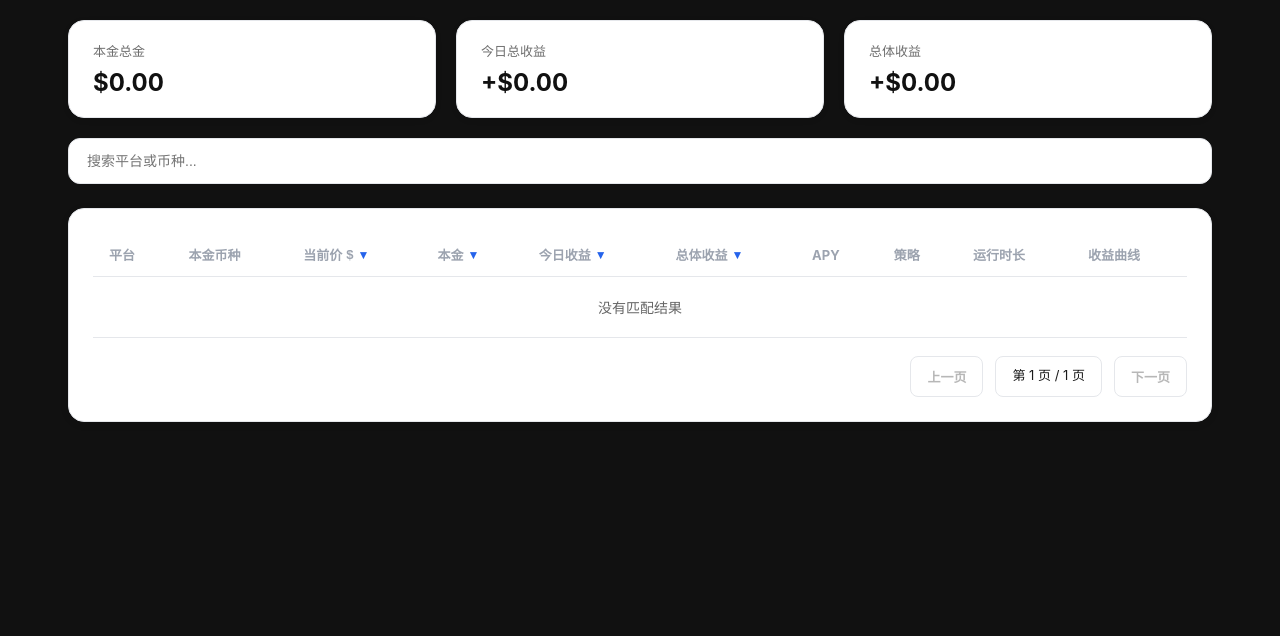
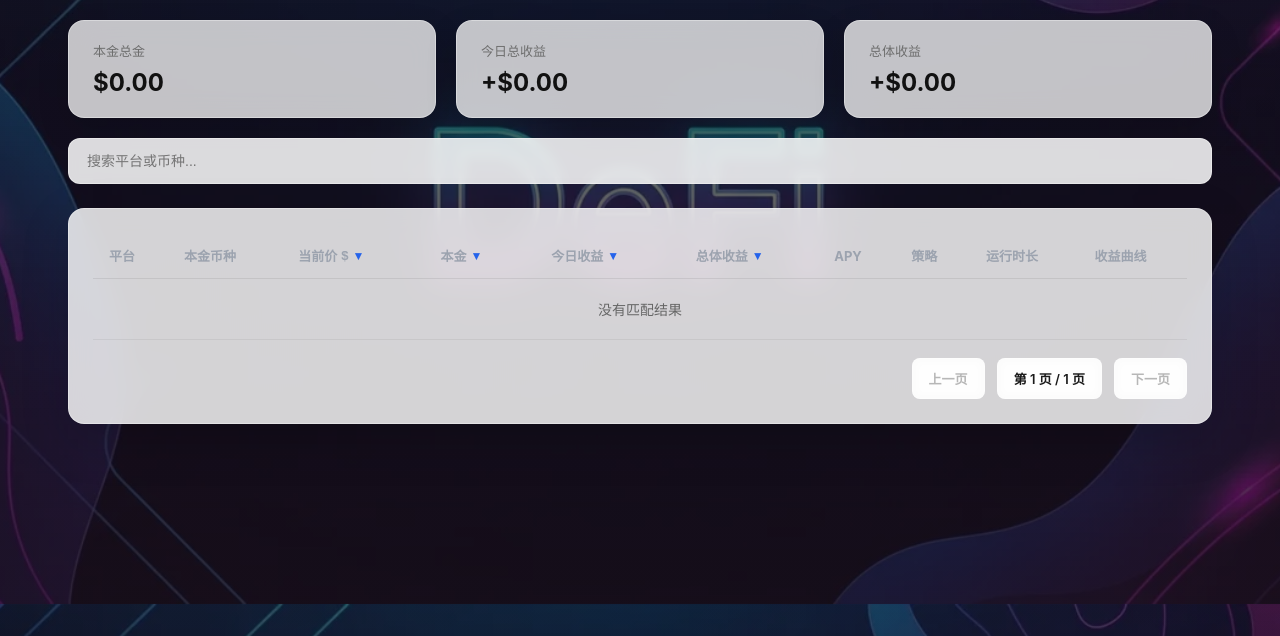
Before and after one commit to Tokennove/front, a website: page index.html in a window 1280 px wide. Shown: the part 196-832 px from the top of the page. Drawn offline with Linux system fonts and the light colour scheme; no server answers.

Commit message:
添加背景图 以及修改背景样式

```diff
--- a/assets/styles.css
+++ b/assets/styles.css
@@ -1,7 +1,6 @@
 :root {
     /* Background */
-    --bg: #111111; /* Uniswap 背景不是纯白，是淡灰 */
-    --panel: #ffffff;
+    --bg: #111111;
 
     /* Typography */
     --text: #1a1a1a;
@@ -11,18 +10,20 @@
     --muted: #9ca3af;
 
     /* Branding / Accent */
-    --primary: #ff007a; /* Uniswap 品牌粉 */
-    --accent: #16a34a; /* 涨幅绿色（柔和） */
+    --primary: #ff007a;
+    --accent: #16a34a;
     --accent-glow: rgba(22, 163, 74, 0.15);
 
-    --red: #dc2626; /* 跌幅红色 */
+    --red: #dc2626;
     --purple: #a855f7;
     --purple-glow: rgba(168, 85, 247, 0.2);
 
-    /* Borders / Card / Shadow */
-    --card: #ffffff;
-    --border: #e5e7eb;
-    --shadow: rgba(0, 0, 0, 0.04);
+    /* Glass panel（新增，核心） */
+    --glass-bg: rgba(255, 255, 255, 0.75);
+    --glass-bg-strong: rgba(255, 255, 255, 0.82);
+    --glass-border: rgba(255, 255, 255, 0.35);
+    --glass-shadow: rgba(0, 0, 0, 0.14);
+    --glass-blur: blur(14px);
 }
 
 * {
@@ -36,9 +37,30 @@ html, body {
 body {
     margin: 0;
     font-family: 'Inter', sans-serif;
-    background: var(--bg);
     color: var(--text);
     -webkit-font-smoothing: antialiased;
+
+    /* 背景（暗化层 + 渐变 + 图片） */
+    background: linear-gradient(
+            rgba(17, 17, 17, 0.55),
+            rgba(17, 17, 17, 0.75)
+    ),
+    radial-gradient(
+            1200px 600px at 10% -10%,
+            rgba(56, 189, 248, 0.12),
+            transparent 60%
+    ),
+    radial-gradient(
+            800px 400px at 90% 10%,
+            rgba(168, 85, 247, 0.10),
+            transparent 60%
+    ),
+    url("/image/backg.png");
+
+    background-size: cover;
+    background-position: center;
+    background-repeat: no-repeat;
+    background-attachment: fixed;
 }
 
 /* Layout container */
@@ -58,8 +80,8 @@ body {
 }
 
 .subtitle {
-    color: var(--text-subtitle);
     margin-top: 6px;
+    color: rgba(255, 255, 255, 0.65);
 }
 
 /* Summary Cards */
@@ -71,16 +93,20 @@ body {
 }
 
 .card {
-    background: var(--card);
+    background: var(--glass-bg);
+    backdrop-filter: var(--glass-blur);
+    -webkit-backdrop-filter: var(--glass-blur);
+
     padding: 20px 24px;
     border-radius: 16px;
-    border: 1px solid var(--border);
-    box-shadow: 0 2px 8px var(--shadow);
+    border: 1px solid var(--glass-border);
+    box-shadow: 0 12px 32px var(--glass-shadow);
+
     transition: all 0.25s ease;
 }
 
 .card:hover {
-    box-shadow: 0 4px 16px rgba(0, 0, 0, 0.08);
+    box-shadow: 0 16px 42px rgba(0, 0, 0, 0.18);
     transform: translateY(-3px);
 }
 
@@ -105,28 +131,33 @@ body {
     width: 100%;
     padding: 14px 18px;
     border-radius: 12px;
-    background: white;
-    border: 1px solid var(--border);
+
+    background: rgba(255, 255, 255, 0.85);
+    backdrop-filter: blur(6px);
+
+    border: 1px solid var(--glass-border);
     color: var(--text);
     font-size: 14px;
-    transition: 0.25s all;
 }
 
 #search:focus {
-    border-color: #d0d0d0;
-    box-shadow: 0 0 0 3px rgba(0, 0, 0, 0.04);
+    outline: none;
+    box-shadow: 0 0 0 3px rgba(0, 0, 0, 0.08);
 }
 
-/* Table Wrapper */
+/* Table Wrapper（重点） */
 .table-wrap {
-    background: white;
+    background: var(--glass-bg-strong);
+    backdrop-filter: blur(12px);
+    -webkit-backdrop-filter: blur(12px);
+
     border-radius: 16px;
-    border: 1px solid var(--border);
+    border: 1px solid var(--glass-border);
     padding: 24px;
-    box-shadow: 0 2px 12px var(--shadow);
+    box-shadow: 0 16px 48px rgba(0, 0, 0, 0.18);
 }
 
-/* Table Header */
+/* Table */
 .positions {
     width: 100%;
     border-collapse: collapse;
@@ -138,17 +169,16 @@ body {
     padding: 12px 16px;
     color: var(--muted);
     font-size: 13px;
-    border-bottom: 1px solid var(--border);
+    border-bottom: 1px solid rgba(0, 0, 0, 0.08);
 }
 
-/* Table Rows */
 .positions tbody tr {
-    border-bottom: 1px solid var(--border);
+    border-bottom: 1px solid rgba(0, 0, 0, 0.06);
     transition: background 0.15s ease;
 }
 
 .positions tbody tr:hover {
-    background: #fafafa;
+    background: rgba(0, 0, 0, 0.03);
 }
 
 .positions td {
@@ -156,41 +186,37 @@ body {
     white-space: nowrap;
 }
 
-/* Platform display */
+/* Platform */
 .platform {
     display: flex;
     align-items: center;
     gap: 12px;
     font-weight: 700;
-    color: var(--text);
 }
 
 .platform .logo {
     width: 36px;
     height: 36px;
     border-radius: 8px;
-    background: #f3f4f6;
-    border: 1px solid var(--border);
+    background: rgba(0, 0, 0, 0.04);
+    border: 1px solid rgba(0, 0, 0, 0.08);
     display: flex;
     align-items: center;
     justify-content: center;
 }
 
-/* Coin name display with image */
+/* Coin name */
 .coin-name {
     display: flex;
     align-items: center;
     gap: 8px;
     font-weight: 600;
-    color: var(--text);
 }
 
 .coin-name img {
     width: 24px;
     height: 24px;
     border-radius: 50%;
-    object-fit: contain;
-    flex-shrink: 0;
 }
 
 /* Numbers */
@@ -208,13 +234,12 @@ body {
     color: var(--muted);
 }
 
-/* Pills */
+/* APY pill */
 .apy-pill {
     display: inline-block;
     padding: 6px 12px;
     border-radius: 999px;
-    background: #f3f4f6;
-    border: 1px solid var(--border);
+    background: rgba(37, 99, 235, 0.1);
     font-weight: 600;
     color: #2563eb;
 }
@@ -227,60 +252,40 @@ body {
     margin-top: 18px;
 }
 
-.page-btn {
+.page-btn,
+.page-info {
     padding: 10px 16px;
     border-radius: 8px;
-    border: 1px solid var(--border);
-    background: white;
+    background: rgba(255, 255, 255, 0.85);
+    backdrop-filter: blur(6px);
+    border: 1px solid var(--glass-border);
+    font-size: 13px;
+    font-weight: 600;
+}
+
+/* Sort button */
+.th-btn {
+    background: none;
+    border: none;
     font-size: 13px;
     font-weight: 600;
     cursor: pointer;
-    transition: 0.2s all;
-}
-
-.page-btn:hover:not([disabled]) {
-    background: #fafafa;
-}
-
-.page-info {
-    padding: 8px 16px;
-    background: white;
-    border: 1px solid var(--border);
-    border-radius: 8px;
-    font-size: 13px;
-    color: var(--text);
-}
-
-/* 排序按钮 —— 保持原来的 muted 颜色，不变黑、不加粗 */
-.th-btn {
-    background: none;
-    border: none;
-    padding: 0;
-    font-size: 13px;
-    font-weight: 600;
-    cursor: pointer;
-    color: var(--muted); /* 保持和表头一样的灰色 */
+    color: var(--muted);
     display: inline-flex;
     align-items: center;
     gap: 4px;
 }
 
-/* 默认箭头（你要求：默认蓝色 ▼） */
 .sort-indicator::before {
     content: "▼";
     font-size: 12px;
-    color: #2563eb; /* 蓝色箭头 */
-    opacity: 1;
-}
-
-/* 升序：蓝色 ▲ */
-.th-btn[aria-sort="ascending"] .sort-indicator::before {
-    content: "▲";
     color: #2563eb;
 }
 
-/* 降序：蓝色 ▼ */
+.th-btn[aria-sort="ascending"] .sort-indicator::before {
+    content: "▲";
+}
+
 .th-btn[aria-sort="descending"] .sort-indicator::before {
     content: "▼";
-    color: #2563eb;
 }
```
Also changed, not shown: image/backg.png (added).
